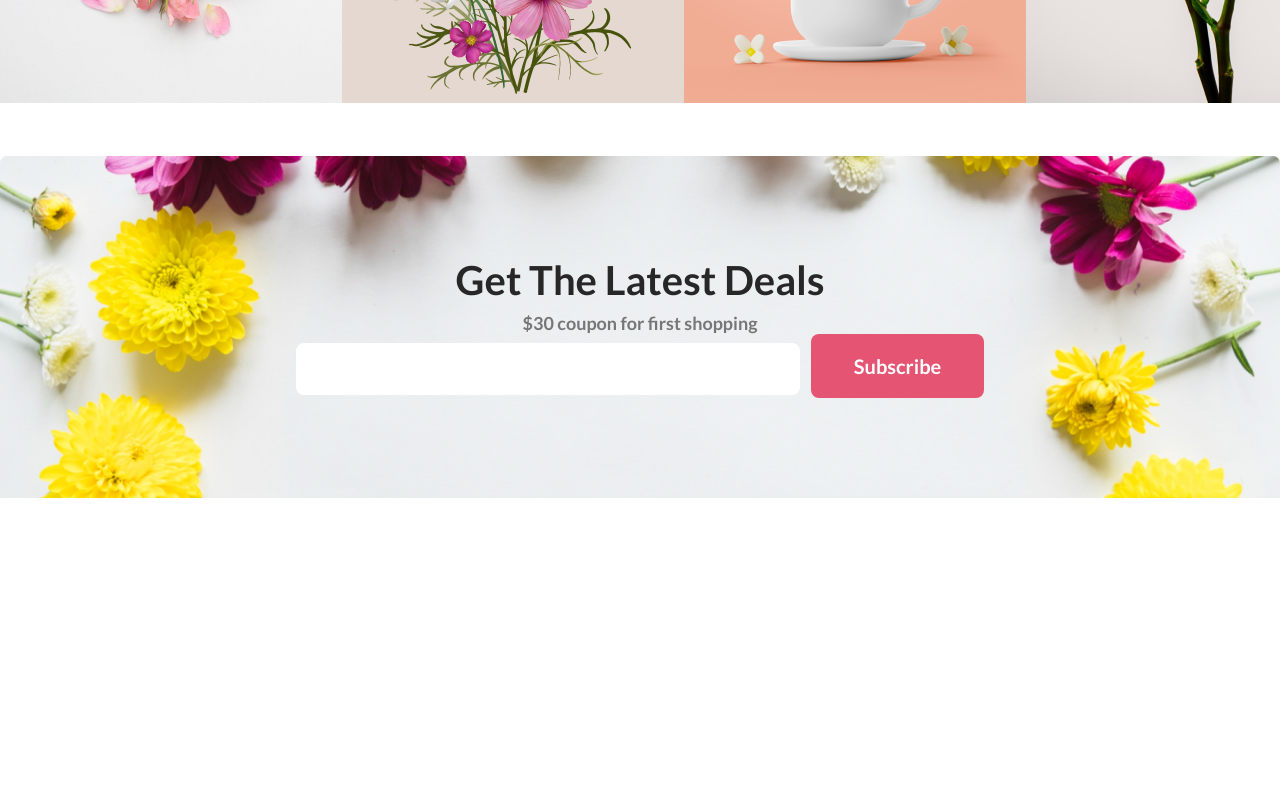
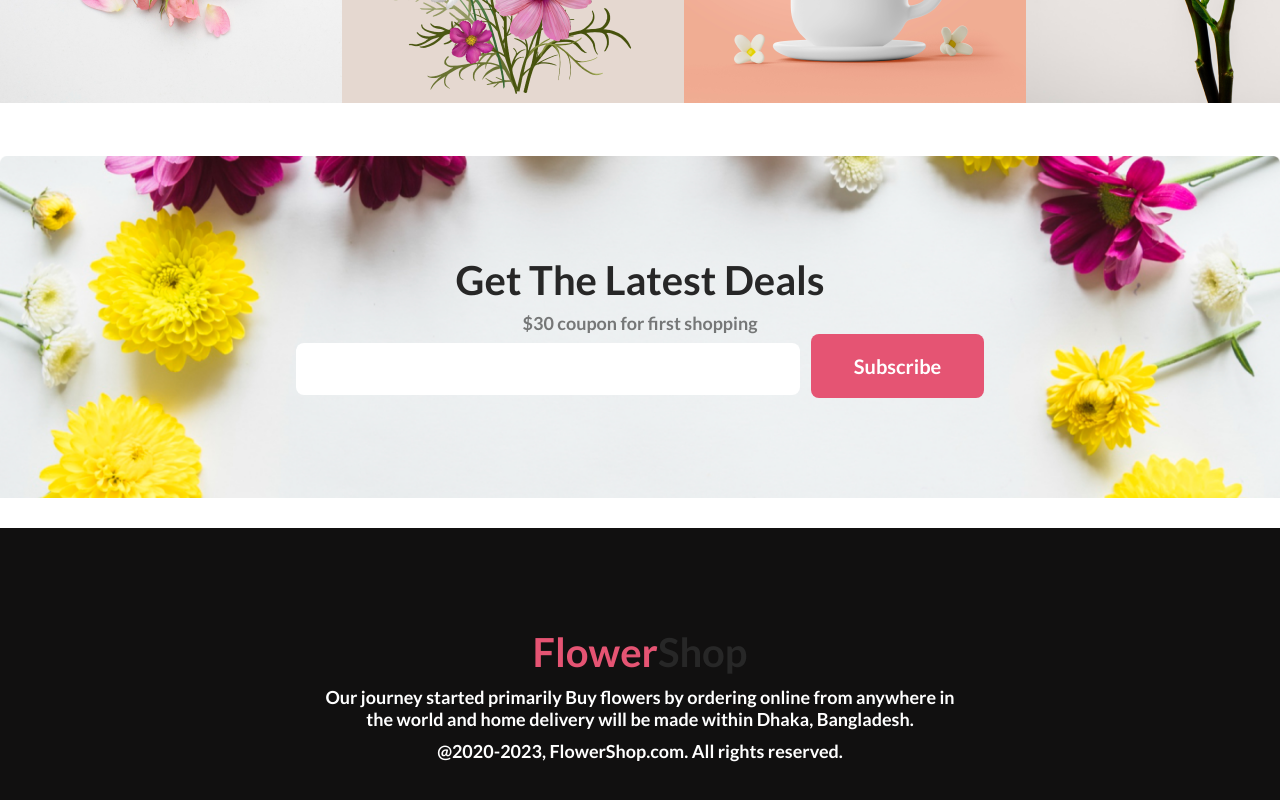
Before and after one commit to adblackhat1998/Flower-Shop, a plain HTML site: page index.html in a window 1280 px wide. Shown: the part 2954-3754 px from the top of the page. Before the commit the page ends 3482 px from the top, so only its background shows below. Drawn offline with Linux system fonts and the light colour scheme.

Commit message:
footer added

```diff
--- a/index.html
+++ b/index.html
@@ -125,8 +125,14 @@
             </div>
         </section>
     </main>
-    <footer>
-
+    <footer class="footer">
+        <h1 class="section-title"><span class="primary-color">Flower</span>Shop</h1>
+        <p class="footer-description">Our journey started primarily Buy flowers by ordering online from anywhere in
+            <br> the world and home
+            delivery
+            will be made within Dhaka, Bangladesh.
+        </p>
+        <p class="footer-description">@2020-2023, FlowerShop.com. All rights reserved. </p>
     </footer>
 </body>
 
--- a/style.css
+++ b/style.css
@@ -3,6 +3,8 @@
     margin: 0px;
 }
 
+
+/* header section styles  */
 .header {
     background-color: rgba(229, 84, 115, 0.10);
 
@@ -29,6 +31,10 @@
     margin-bottom: 20px;
 
 }
+
+/* main section style  */
+
+/* featurd section styles  */
 
 .featured {
     padding: 30px 20px;
@@ -66,6 +72,7 @@
     margin-top: 8px;
 }
 
+/* services section style  */
 .services {
     margin-top: 100px;
     display: flex;
@@ -83,6 +90,8 @@
     text-align: center;
 }
 
+/* hot deal section styles  */
+
 .hot-deal {
     display: flex;
     align-items: center;
@@ -91,6 +100,8 @@
     background: rgba(229, 84, 115, 0.05);
     padding: 30px 40px;
 }
+
+/* insta section styles  */
 
 .instagram {
     max-width: 1440px;
@@ -105,6 +116,7 @@
     margin-top: 20px;
 }
 
+/* latest deal styles  */
 
 .latest-deal {
     background-image: url("Flower Asset/Rectangle\ 9.png");
@@ -124,6 +136,17 @@
     border: 0;
     margin-right: 8px;
 }
+
+
+/* footer style  */
+.footer {
+    background-color: #111010;
+    padding: 100px 80px;
+}
+
+
+
+
 
 /* shared style  */
 .primary-color {
@@ -157,3 +180,10 @@
 
 
 }
+
+.footer-description {
+    color: #FFFFFF;
+    text-align: center;
+    font-size: 18px;
+    margin-top: 10px;
+}
```
